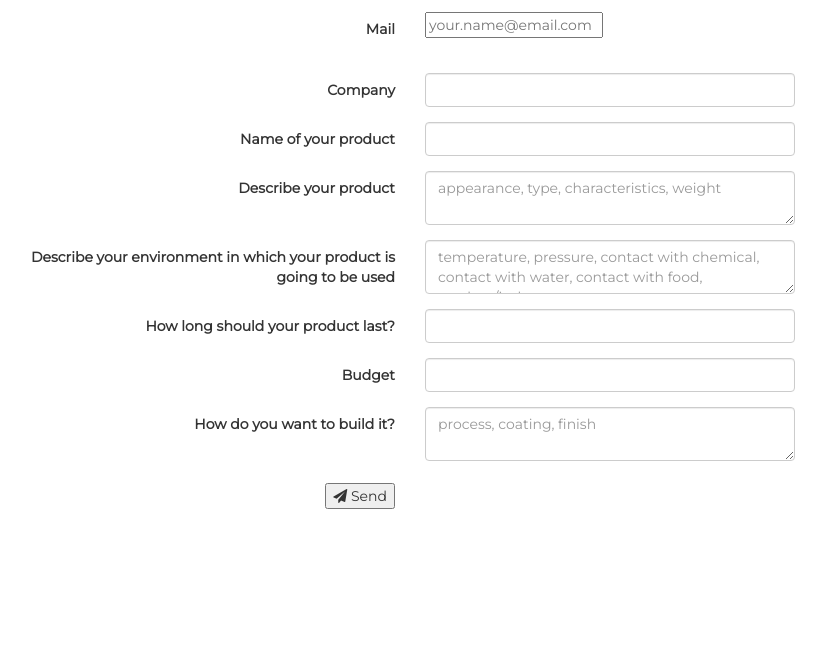
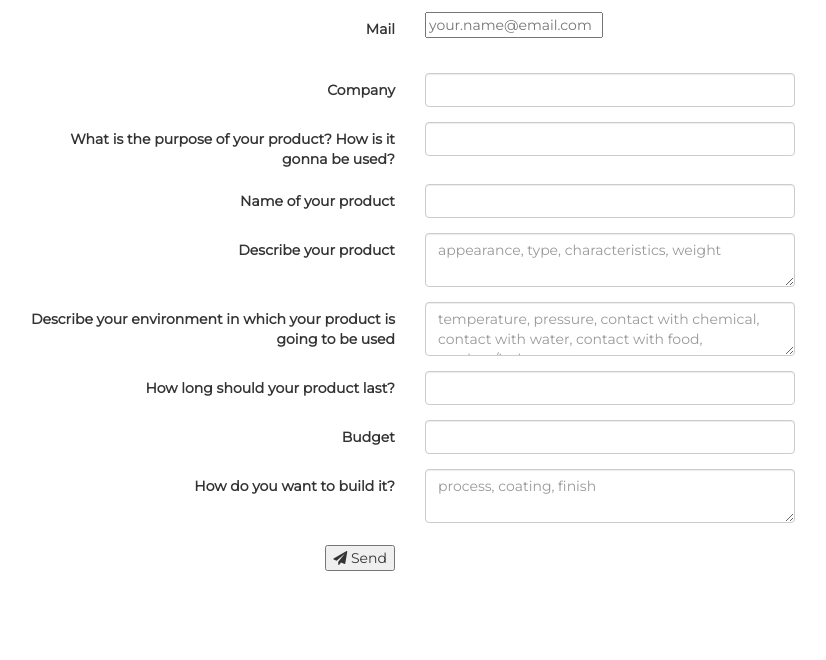
Before and after one commit to Guillaume-slize/Matease, a plain HTML site: page startbootstrap-stylish-portfolio-gh-pages/index.html in a window 1280 px wide. Shown: the part 1609-2269 px from the top of the page, without its empty margins (30-856 px from the left). Drawn offline with Linux system fonts and the light colour scheme.

Commit message:
Add use/purpose

```diff
--- a/startbootstrap-stylish-portfolio-gh-pages/index.html
+++ b/startbootstrap-stylish-portfolio-gh-pages/index.html
@@ -131,6 +131,13 @@ Form Name
   <div class="col-md-4">
   <input id="company" name="company" type="text" placeholder="" class="form-control input-md">
 
+  </div>
+    </fieldset>
+
+        <fieldset class="form-group">
+  <label class="col-md-4 control-label" for="productuse">What is the purpose of your product? How is it gonna be used?</label>
+  <div class="col-md-4">
+  <input id="productuse" name="productuse" type="text" placeholder="" class="form-control input-md" required="">
   </div>
     </fieldset>
 
```
